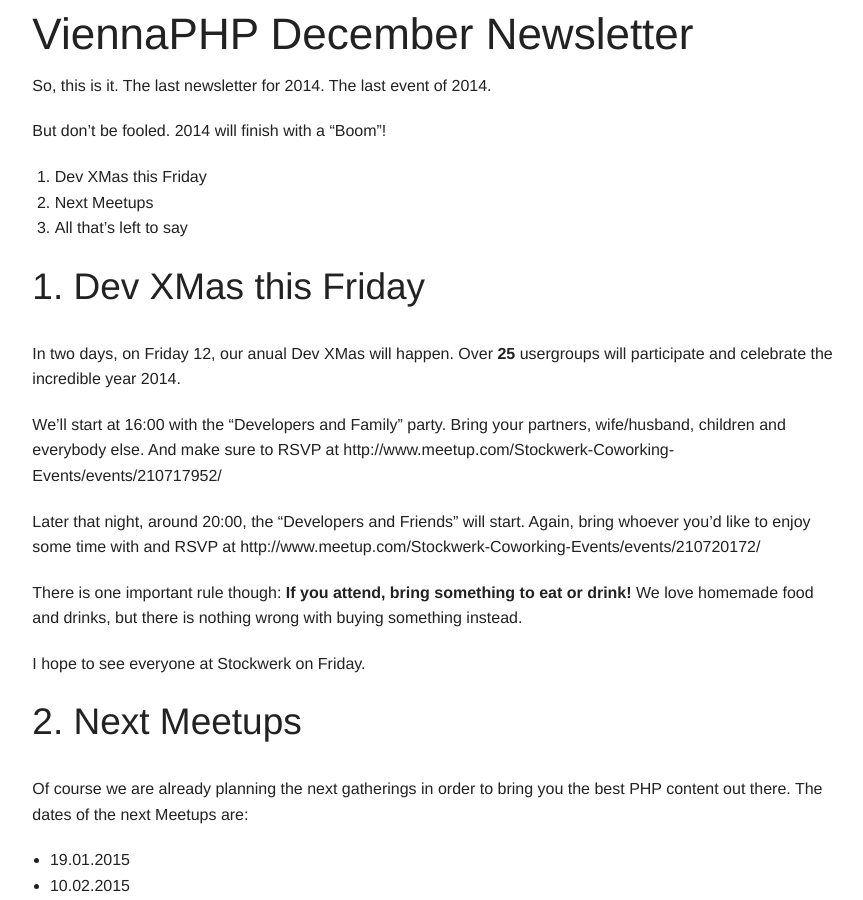
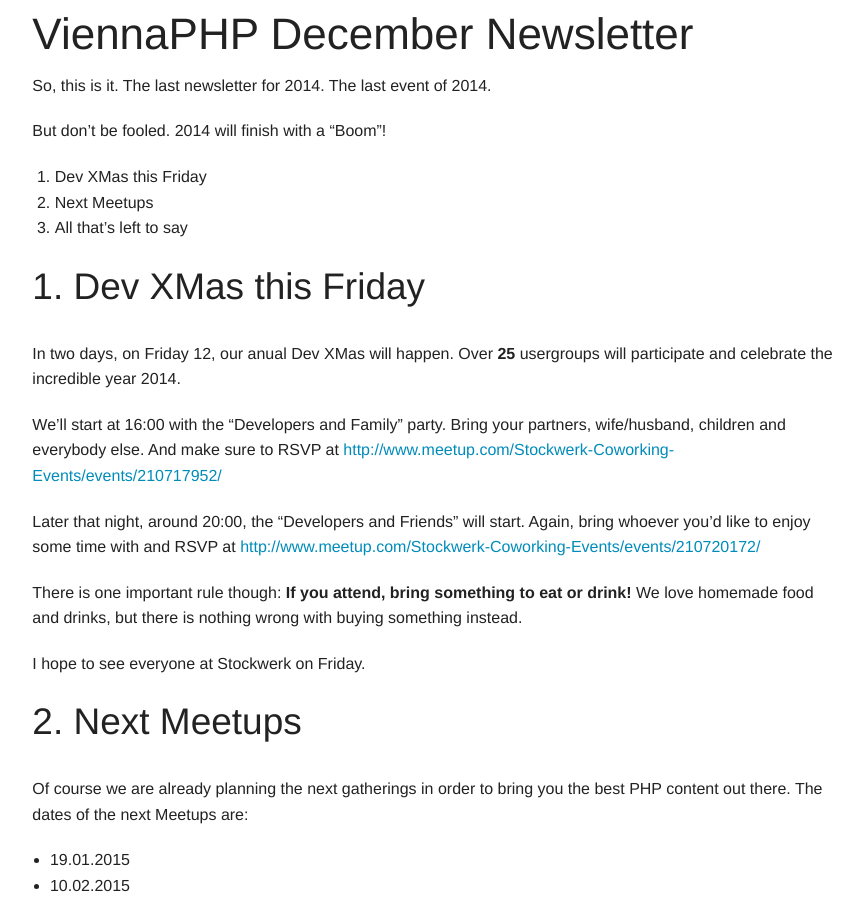
Before and after one commit to viennaphp/viennaphp.github.io, a Jekyll site: the page built from email/2014-12-10.md, in a window 1280 px wide and 900 px high. Shown: the whole window, without its empty margins (206-1069 px from the left). Built offline with Jekyll 4.4.1, drawn with Linux system fonts in a browser that asks for light colours; part of the change alters nothing that is shown.

```diff
--- a/email/2014-12-10.md
+++ b/email/2014-12-10.md
@@ -16,9 +16,9 @@ But don't be fooled. 2014 will finish with a "Boom"!
 
 In two days, on Friday 12, our anual Dev XMas will happen. Over **25** usergroups will participate and celebrate the incredible year 2014.
 
-We'll start at 16:00 with the "Developers and Family" party. Bring your partners, wife/husband, children and everybody else. And make sure to RSVP at http://www.meetup.com/Stockwerk-Coworking-Events/events/210717952/
+We'll start at 16:00 with the "Developers and Family" party. Bring your partners, wife/husband, children and everybody else. And make sure to RSVP at [http://www.meetup.com/Stockwerk-Coworking-Events/events/210717952/](http://www.meetup.com/Stockwerk-Coworking-Events/events/210717952/)
 
-Later that night, around 20:00, the "Developers and Friends" will start. Again, bring whoever you'd like to enjoy some time with and RSVP at http://www.meetup.com/Stockwerk-Coworking-Events/events/210720172/
+Later that night, around 20:00, the "Developers and Friends" will start. Again, bring whoever you'd like to enjoy some time with and RSVP at [http://www.meetup.com/Stockwerk-Coworking-Events/events/210720172/](http://www.meetup.com/Stockwerk-Coworking-Events/events/210720172/)
 
 There is one important rule though: **If you attend, bring something to eat or drink!** We love homemade food and drinks, but there is nothing wrong with buying something instead.
 
```
